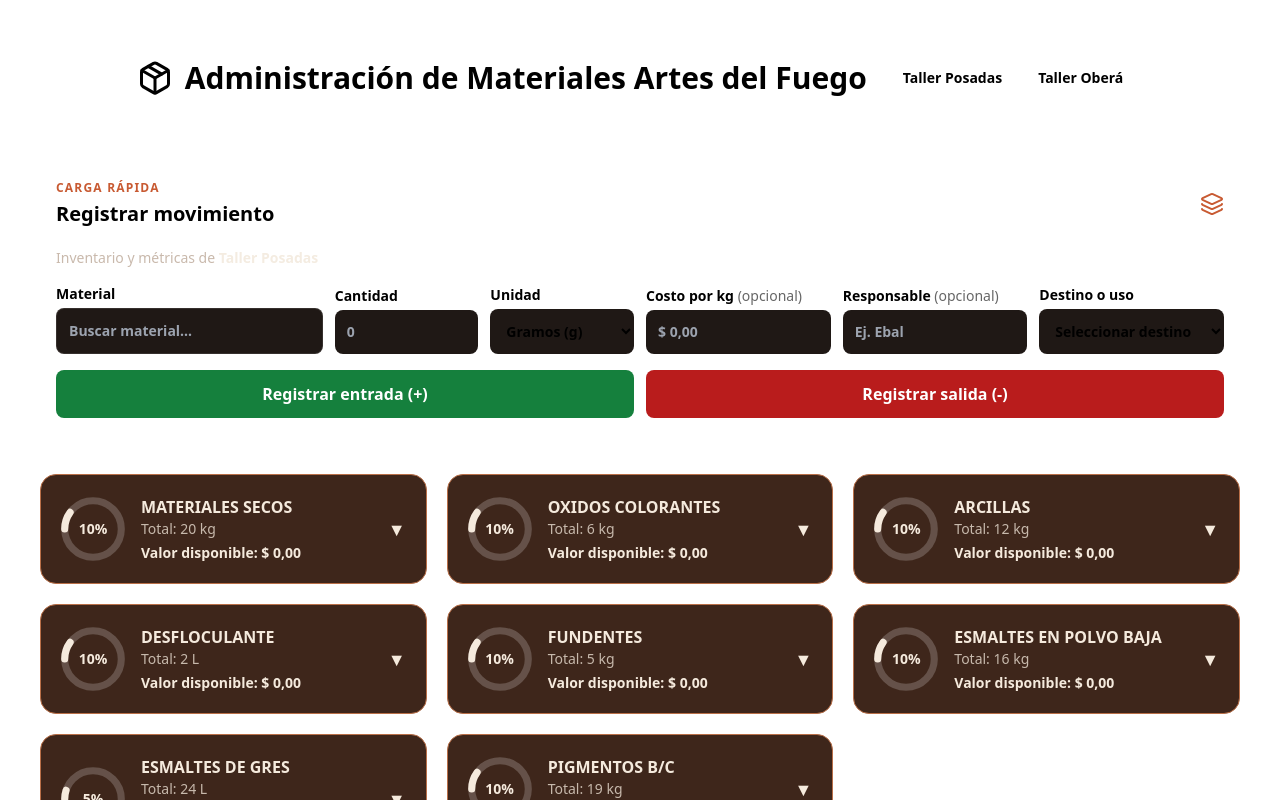
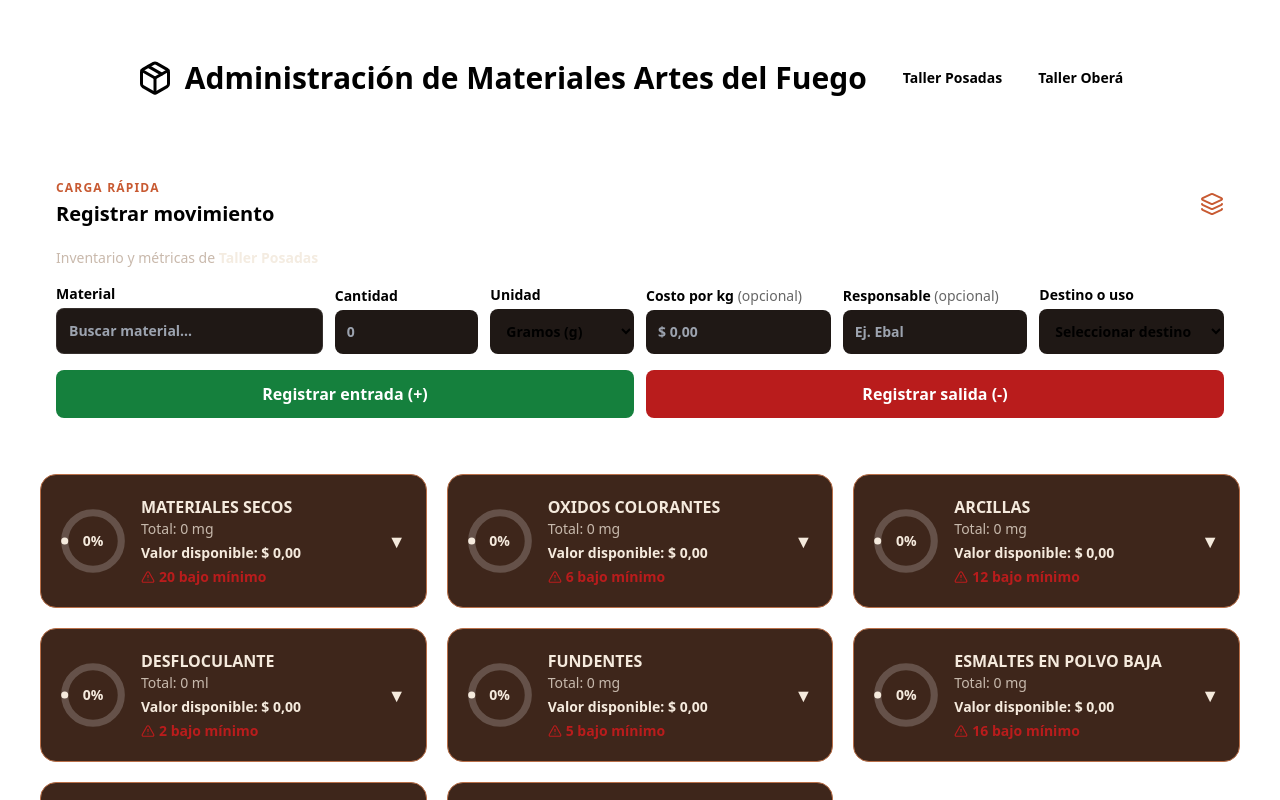
Before and after one commit to 00Gabriela00edwin/artesdelfuego, a React (Vite) app: page / in a window 1280 px wide. Shown: the top 800 px of the page. Built offline with nearby package versions, Linux system fonts and the light colour scheme; the HTML template or start-up script is replaced by a standard one.

Commit message:
actualizando

```diff
--- a/src/App.jsx
+++ b/src/App.jsx
@@ -137,7 +137,7 @@ export default function App() {
     ['Posadas', 'Oberá'].forEach(loc => {
       categories.forEach(cat => {
         cat.materials.forEach(mat => {
-          initial[`${loc}-${mat}`] = { stock: 1000, unit: getBaseUnit(cat.name), unitCostBase: 0 };
+          initial[`${loc}-${mat}`] = { stock: 0, unit: getBaseUnit(cat.name), unitCostBase: 0 };
         });
       });
     });
```
